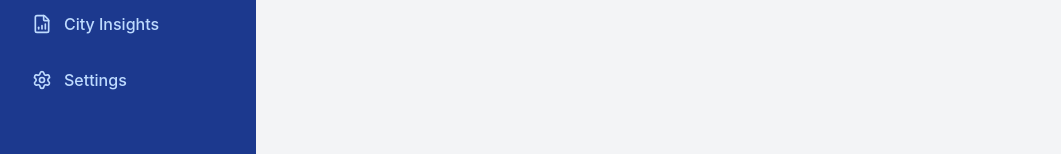
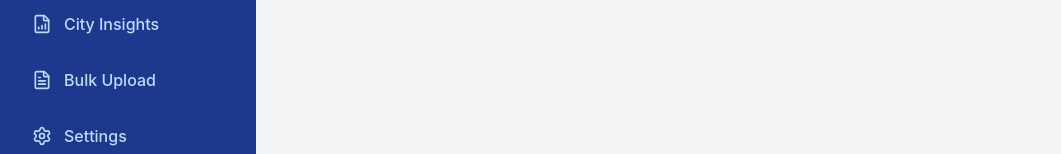
Before and after one commit to DeployWizards/ShikshaSetu, a React (Vite) app in the folder client/: page / in a window 1280 px wide. Shown: the part 237-391 px from the top of the page, without its empty margins (0-1061 px from the left). Built offline with nearby package versions, Linux system fonts and the light colour scheme.

Commit message:
feat(frontend): integrate Bulk Upload page into routing and sidebar

```diff
--- a/client/src/App.jsx
+++ b/client/src/App.jsx
@@ -3,7 +3,7 @@ import Layout from './components/Layout';
 import Dashboard from './pages/Dashboard';
 import Prediction from './pages/Prediction';
 import CityAnalytics from './pages/CityAnalytics'; // Import new page
-
+import BulkUpload from './pages/BulkUpload';
 function App() {
   return (
     <Router>
@@ -11,7 +11,8 @@ function App() {
         <Route path="/" element={<Layout />}>
           <Route index element={<Dashboard />} />
           <Route path="predict" element={<Prediction />} />
-          <Route path="city-analytics" element={<CityAnalytics />} /> {/* New Route */}
+          <Route path="city-analytics" element={<CityAnalytics />} />
+          <Route path="bulk-upload" element={<BulkUpload />} />
         </Route>
       </Routes>
     </Router>
--- a/client/src/components/Sidebar.jsx
+++ b/client/src/components/Sidebar.jsx
@@ -1,11 +1,12 @@
 import { NavLink } from 'react-router-dom';
-import { LayoutDashboard, Users, FileBarChart, Settings } from 'lucide-react';
+import { LayoutDashboard, Users, FileBarChart, Settings,FileText } from 'lucide-react';
 
 const Sidebar = () => {
   const menuItems = [
     { name: 'Dashboard', icon: <LayoutDashboard size={20} />, path: '/' },
     { name: 'Predict Dropout', icon: <Users size={20} />, path: '/predict' },
     { name: 'City Insights', icon: <FileBarChart size={20} />, path: '/city-analytics' },
+    { name: 'Bulk Upload', icon: <FileText size={20} />, path: '/bulk-upload' },
     { name: 'Settings', icon: <Settings size={20} />, path: '#' },
   ];
 
```
